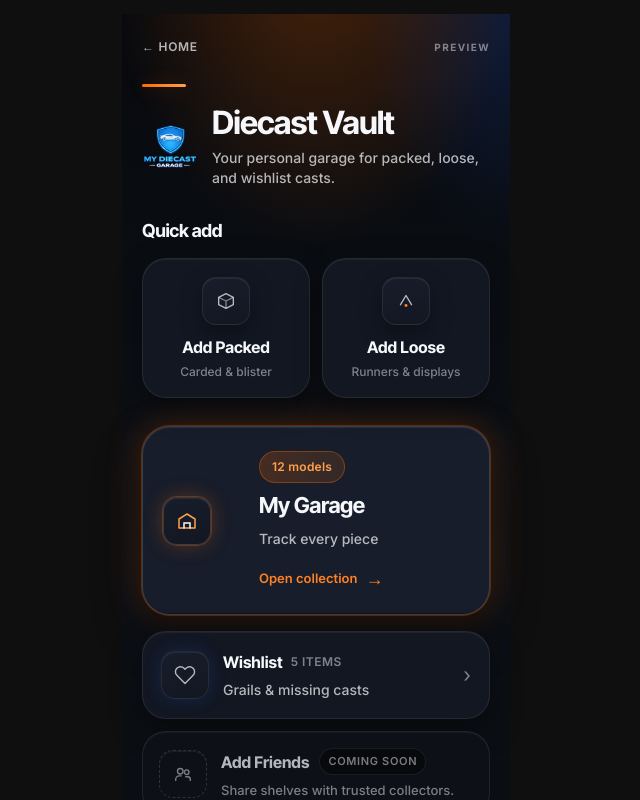
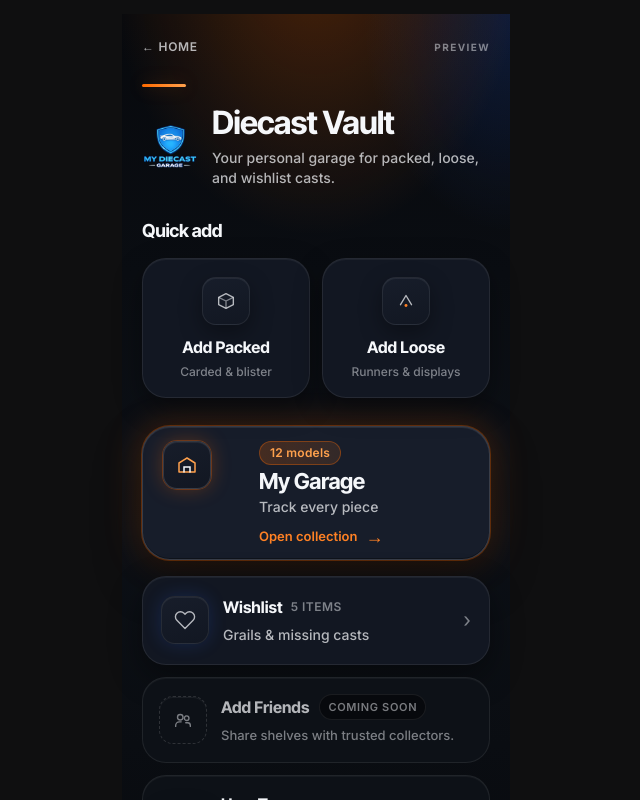
Before and after one commit to fuegodiecasttoys-png/mydiecastgarage, a Next.js app: page /experiment in a window 1280 px wide. Shown: the top 800 px of the page, without its empty margins (324-964 px from the left). Built offline with nearby package versions, Linux system fonts and the light colour scheme.

Commit message:
Refactor ExperimentPage styles to improve layout and spacing. Adjust padding, alignment, and margins for better visual consistency and user experience.

```diff
--- a/app/experiment/page.tsx
+++ b/app/experiment/page.tsx
@@ -222,7 +222,7 @@ export default function ExperimentPage() {
     textDecoration: "none",
     color: t.textPrimary,
     borderRadius: t.radiusXl,
-    padding: "24px 20px 22px",
+    padding: "14px 20px 12px",
     background: t.surfaceElevated,
     border: `1px solid ${t.borderMedium}`,
     boxShadow: HERO_SHADOW,
@@ -462,7 +462,7 @@ export default function ExperimentPage() {
             style={{
               display: "flex",
               flexDirection: "row",
-              alignItems: "stretch",
+              alignItems: "flex-start",
               gap: 0,
             }}
           >
@@ -470,7 +470,7 @@ export default function ExperimentPage() {
               style={{
                 flexShrink: 0,
                 display: "flex",
-                alignItems: "center",
+                alignItems: "flex-start",
                 justifyContent: "flex-start",
               }}
             >
@@ -487,7 +487,7 @@ export default function ExperimentPage() {
                 paddingRight: 4,
                 display: "flex",
                 flexDirection: "column",
-                justifyContent: "center",
+                justifyContent: "flex-start",
                 alignItems: "stretch",
               }}
             >
@@ -496,7 +496,7 @@ export default function ExperimentPage() {
                   display: "flex",
                   flexDirection: "column",
                   alignItems: "flex-start",
-                  gap: 10,
+                  gap: 5,
                 }}
               >
                 <div
@@ -504,7 +504,7 @@ export default function ExperimentPage() {
                     display: "inline-flex",
                     alignItems: "center",
                     gap: 8,
-                    padding: "6px 12px",
+                    padding: "4px 10px",
                     borderRadius: 999,
                     background: `linear-gradient(90deg, rgba(255,106,0,0.2), rgba(255,129,36,0.12))`,
                     border: `1px solid rgba(255,106,0,0.35)`,
@@ -512,6 +512,7 @@ export default function ExperimentPage() {
                     fontWeight: 600,
                     letterSpacing: "0.02em",
                     color: t.orange300,
+                    lineHeight: 1.2,
                   }}
                 >
                   {pieceLabel(garageCount)}
@@ -524,7 +525,7 @@ export default function ExperimentPage() {
                     fontWeight: 700,
                     letterSpacing: "-0.02em",
                     color: t.textPrimary,
-                    lineHeight: 1.15,
+                    lineHeight: 1.05,
                   }}
                 >
                   My Garage
@@ -532,10 +533,10 @@ export default function ExperimentPage() {
               </div>
               <p
                 style={{
-                  margin: "10px 0 0",
+                  margin: "5px 0 0",
                   fontSize: 14,
                   fontWeight: 500,
-                  lineHeight: 1.5,
+                  lineHeight: 1.32,
                   color: t.textSecondary,
                 }}
               >
@@ -546,10 +547,11 @@ export default function ExperimentPage() {
                   display: "inline-flex",
                   alignItems: "center",
                   gap: 8,
-                  marginTop: 16,
+                  marginTop: 9,
                   fontSize: 13,
                   fontWeight: 600,
                   color: t.orange400,
+                  lineHeight: 1.2,
                 }}
               >
                 Open collection
```
